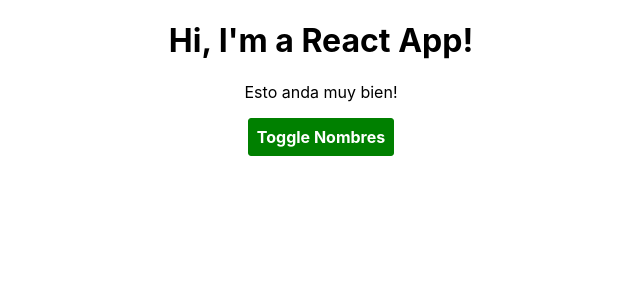
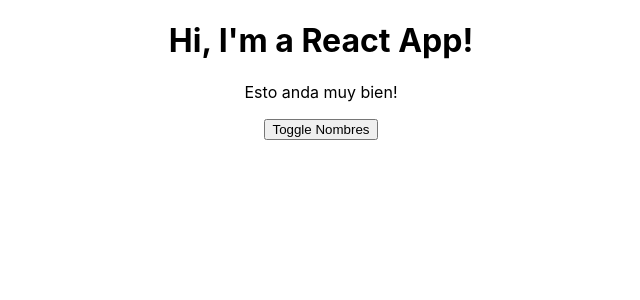
Before and after one commit to mattid89/react-course, a React (Create React App) app: page / in a window 1280 px wide. Shown: the top 300 px of the page, without its empty margins (319-959 px from the left). Built offline with nearby package versions, Linux system fonts and the light colour scheme.

Commit message:
mutando a css modules

```diff
--- a/src/App.css
+++ b/src/App.css
@@ -45,22 +45,18 @@
   font-weight: bold;
 }
 
-/* .card-wrapper {
-  display: flex;
-  justify-content: center;
-  flex-wrap: wrap;
+.Button {
+  background-color: green;
+  color: white;
+  font: inherit;
+  border: 1px solid green;
+  padding: 8px;
+  cursor: pointer;
+  border-radius: 3px;
+  font-weight: bold;
 }
 
-.card {
-  box-shadow: 0 4px 8px 0 rgba(0,0,0,0.2);
-  transition: 0.3s;
-  width: 40%;
+.Button:hover {
+  background-color: lightgreen;
+  color: black;
 }
-
-.card:hover {
-  box-shadow: 0 8px 16px 0 rgba(0,0,0,0.2);
-}
-
-.container {
-  padding: 2px 16px;
-} */
--- a/src/App.js
+++ b/src/App.js
@@ -1,6 +1,5 @@
 import React, { Component } from 'react';
 import './App.css';
-// import Radium, { StyleRoot } from "radium";
 import Person from './Person/Person';
 
 class App extends Component {
@@ -66,21 +65,6 @@ class App extends Component {
   }
 
   render() {
-    const style = {
-      backgroundColor: 'green',
-      color: 'white',
-      font: 'inherit',
-      border: '1px solid green',
-      padding: '8px',
-      cursor: 'pointer',
-      borderRadius: '3px',
-      fontWeight: 'bold',
-      ':hover': {
-        backgroundColor: 'lightgreen',
-        color: 'black'
-      }
-    }
-
     let persons = null;
 
     if (this.state.showPersons) {
@@ -102,12 +86,13 @@ class App extends Component {
           })}
         </div>
       );
-      style.backgroundColor = 'red';
-      style.border = '1px solid red';
-      style[':hover'] = {
-        backgroundColor: 'salmon',
-        color: 'black'
-      }
+
+      // style.backgroundColor = 'red';
+      // style.border = '1px solid red';
+      // style[':hover'] = {
+      //   backgroundColor: 'salmon',
+      //   color: 'black'
+      // }
     }
 
     const posibleClasses = [];
@@ -117,18 +102,17 @@ class App extends Component {
     if (this.state.persons.length <= 1) {
       posibleClasses.push('bold');
     }
-    const classes = posibleClasses.join(' ');
+    const assignedClasses = posibleClasses.join(' ');
 
     return (
         <div className="App">
           <h1>Hi, I'm a React App!</h1>
-          <p className={classes}>Esto anda muy bien!</p>
+          <p className={assignedClasses}>Esto anda muy bien!</p>
 
-          <button
-            style={style}
-            // onClick={() => this.switchNameHandler('Matias')} >Cambiar Nombre</button>
-            onClick={this.toggleNamesHandler} >Toggle Nombres</button>
-            {persons}
+           {/* onClick={() => this.switchNameHandler('Matias')} >Cambiar Nombre</button> */}
+          <button onClick={this.toggleNamesHandler} >Toggle Nombres</button>
+
+          {persons}
         </div>
     );
   };
--- a/src/Person/Person.js
+++ b/src/Person/Person.js
@@ -1,6 +1,5 @@
 import React from 'react';
 import './Person.css';
-// import Radium from "radium";
 import styled from 'styled-components';
 
 const StyledDiv = styled.div`
```
